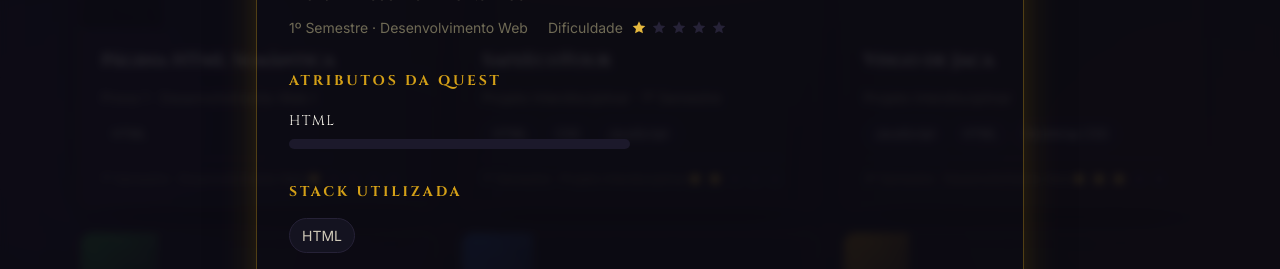
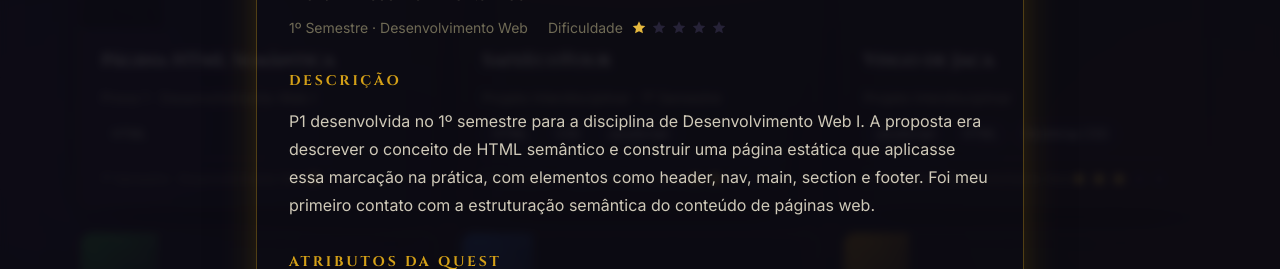
Before and after one commit to Gadelha1/Portfolio, a React (Vite) app: page / in a window 1280 px wide. Both pictures are taken after a click on the button 258 px from the left and 2810 px from the top of the page. Shown: the part 2781-3050 px from the top of the page. Built offline with nearby package versions, Linux system fonts and the light colour scheme.

Commit message:
:bug: fix: restaura seção de descrição no detalhe do projeto

```diff
--- a/src/components/ProjectDetail/ProjectDetail.tsx
+++ b/src/components/ProjectDetail/ProjectDetail.tsx
@@ -30,6 +30,11 @@ export function ProjectDetail({ project }: { project: Project }) {
             </span>
           </div>
         </header>
+
+        <section>
+          <h2 className="section-subtitle">Descrição</h2>
+          <p className="leading-7 text-mist-300">{project.descricao}</p>
+        </section>
 
         <section>
           <h2 className="section-subtitle">Atributos da quest</h2>
```
